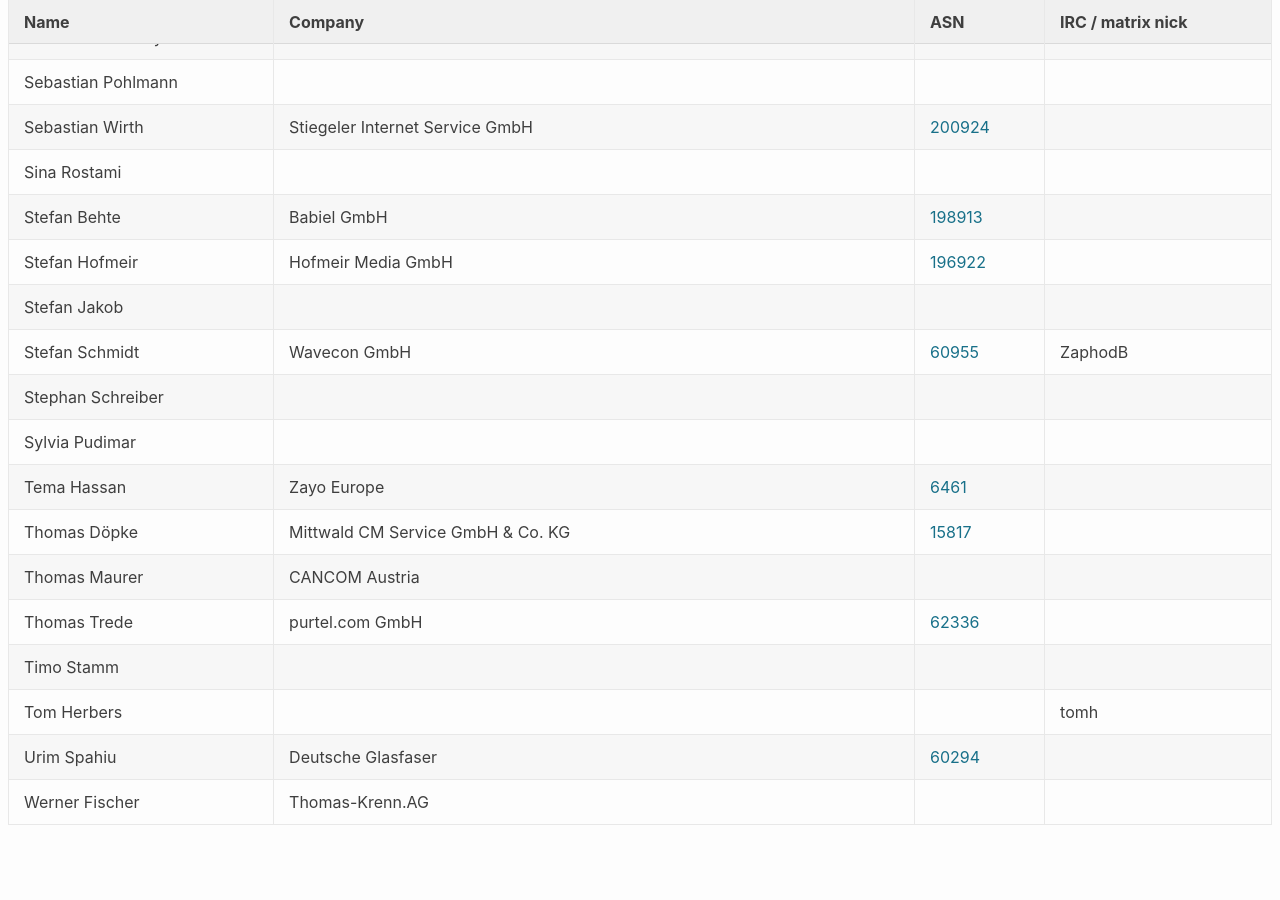
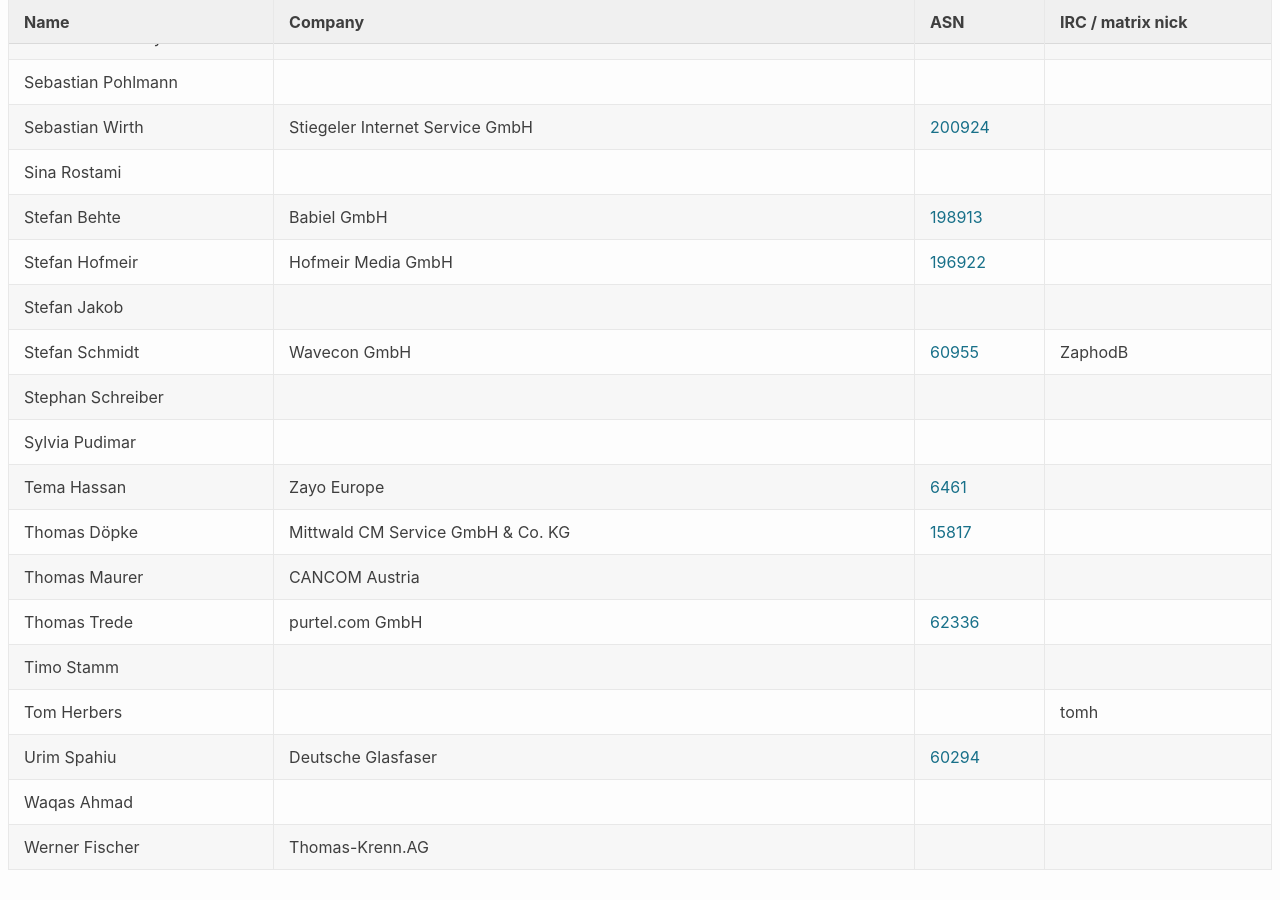
Before and after one commit to denog/pretix-attendeelist, a Jekyll site: the page built from denog16/index.markdown, in a window 1280 px wide and 900 px high, scrolled down 25172 px. Built offline with Jekyll 4.4.1, drawn with Linux system fonts in a browser that asks for light colours; before the commit the page ends 26027 px from its top, so only the background shows below that.

Commit message:
Latest data: Fri Nov  8 13:31:12 UTC 2024

```diff
--- a/_data/attendees_denog16_online.json
+++ b/_data/attendees_denog16_online.json
@@ -120,6 +120,12 @@
     "asn": "60294"
   },
   {
+    "name": "Waqas Ahmad",
+    "company": null,
+    "irc": null,
+    "asn": null
+  },
+  {
     "name": "Werner Fischer",
     "company": "Thomas-Krenn.AG",
     "irc": null,
```
